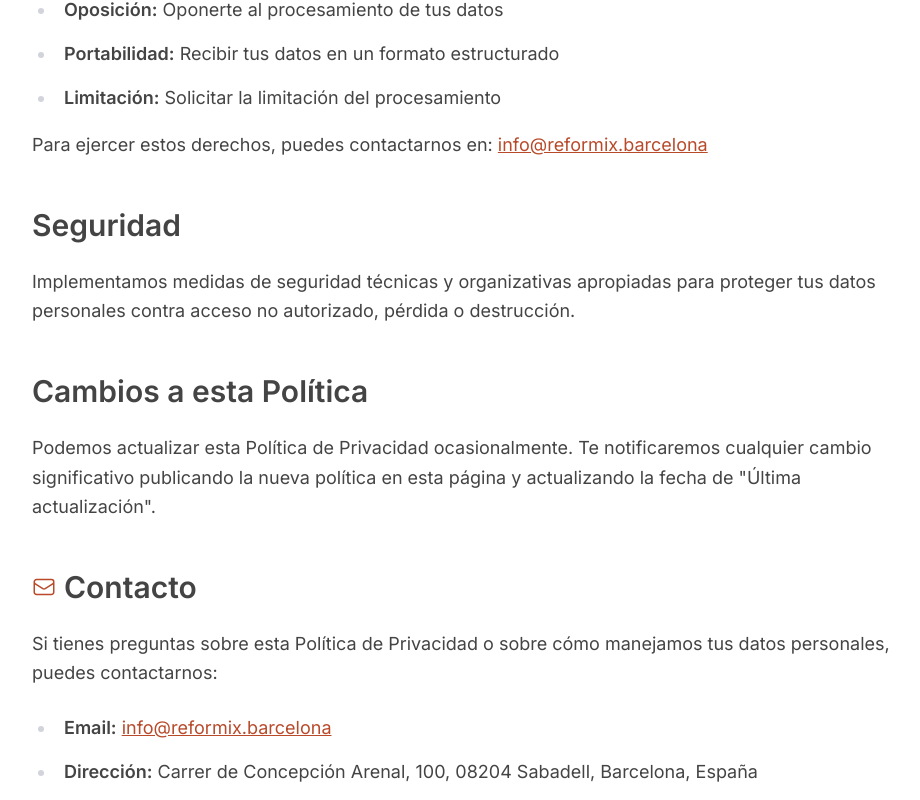
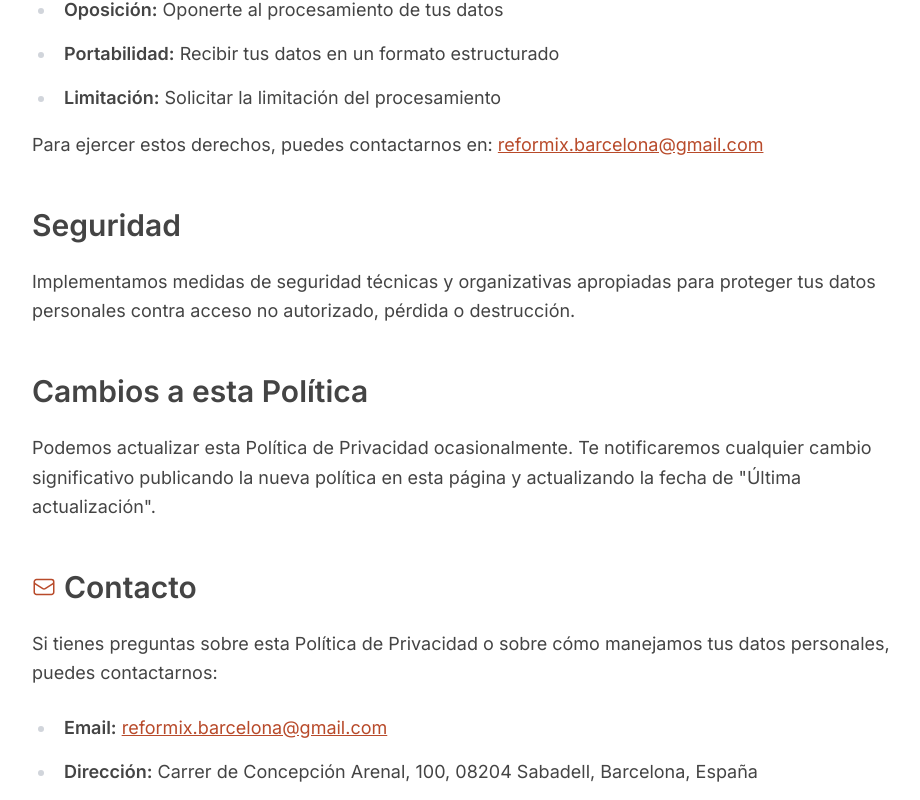
Before and after one commit to pauline-ivanova/reformix, a Next.js app: page /privacidad in a window 1280 px wide. Shown: the part 3140-3940 px from the top of the page, without its empty margins (176-1096 px from the left). Built offline with nearby package versions, Linux system fonts and the light colour scheme; no server answers.

Commit message:
Replace corporate email info@reformix.barcelona with reformix.barcelona@gmail.com
Co-authored-by: Cursor <cursoragent@cursor.com>

```diff
--- a/app/api/contact/route.ts
+++ b/app/api/contact/route.ts
@@ -203,8 +203,8 @@ export async function POST(request: NextRequest) {
       </div>
     `;
 
-    // Send email to both addresses
-    const recipients = ['info@reformix.barcelona', 'reformix.barcelona@gmail.com'];
+    // Send email to admin
+    const recipients = ['reformix.barcelona@gmail.com'];
 
     // Only send email if Resend is configured
     if (resend) {
--- a/app/aviso-legal/page.tsx
+++ b/app/aviso-legal/page.tsx
@@ -53,7 +53,7 @@ export default function LegalNoticePage() {
             <li><strong>Marca comercial:</strong> Reformix Barcelona</li>
             <li><strong>Actividad:</strong> Reformas y rehabilitación</li>
             <li><strong>Domicilio:</strong> Carrer de Concepción Arenal, 100, 08204 Sabadell, Barcelona, España</li>
-            <li><strong>Email:</strong> <a href="mailto:info@reformix.barcelona" className="text-brand-accent hover:underline">info@reformix.barcelona</a></li>
+            <li><strong>Email:</strong> <a href="mailto:reformix.barcelona@gmail.com" className="text-brand-accent hover:underline">reformix.barcelona@gmail.com</a></li>
             <li><strong>Sitio web:</strong> <a href={baseUrl} className="text-brand-accent hover:underline">{baseUrl}</a></li>
           </ul>
         </section>
--- a/app/components/common/JsonLd.tsx
+++ b/app/components/common/JsonLd.tsx
@@ -170,7 +170,7 @@ export function generateLocalBusinessSchema({
     url,
     description,
     telephone: telephone || '+34 642 029 572',
-    email: email || 'info@reformix.barcelona',
+    email: email || 'reformix.barcelona@gmail.com',
     priceRange: priceRange || '€€',
     logo: logoUrl,
     image: imageUrl,
@@ -223,7 +223,7 @@ export function generateLocalBusinessSchema({
       '@type': 'ContactPoint',
       telephone: telephone || '+34 642 029 572',
       contactType: 'Customer Service',
-      email: email || 'info@reformix.barcelona',
+      email: email || 'reformix.barcelona@gmail.com',
       areaServed: 'ES',
       availableLanguage: ['Spanish', 'Catalan'],
     },
--- a/app/components/layout/Footer.tsx
+++ b/app/components/layout/Footer.tsx
@@ -66,6 +66,7 @@ const navigation = {
       { name: 'Albañilería', href: '/albanileria' },
       { name: 'Calefacción y Climatización', href: '/calefaccion-climatizacion' },
       { name: 'Impermeabilizaciones', href: '/impermeabilizaciones' },
+      { name: 'Montaje de Muebles y Cocinas', href: '/montaje-muebles-cocinas' },
     ],
   },
   reformasComerciales: {
@@ -333,11 +334,11 @@ export default function Footer() {
                 </li>
                 <li>
                   <a
-                    href="mailto:info@reformix.barcelona"
+                    href="mailto:reformix.barcelona@gmail.com"
                     className="flex items-start gap-3 text-sm leading-6 text-gray-300 hover:text-white transition-colors duration-200 group"
                   >
                     <EnvelopeIcon className="h-5 w-5 flex-shrink-0 mt-0.5 text-white group-hover:scale-110 transition-transform" />
-                    <span className="break-all">info@reformix.barcelona</span>
+                    <span className="break-all">reformix.barcelona@gmail.com</span>
                   </a>
                 </li>
               </ul>
--- a/app/contacto/page.tsx
+++ b/app/contacto/page.tsx
@@ -61,8 +61,8 @@ export default function ContactPage() {
                   <EnvelopeIcon className="w-6 h-6 text-brand-accent flex-shrink-0 mt-1" />
                   <div>
                     <h3 className="font-semibold text-brand-text-heading mb-1">Email</h3>
-                    <a href="mailto:info@reformix.barcelona" className="text-brand-text-body hover:text-brand-accent">
-                      info@reformix.barcelona
+                    <a href="mailto:reformix.barcelona@gmail.com" className="text-brand-text-body hover:text-brand-accent">
+                      reformix.barcelona@gmail.com
                     </a>
                   </div>
                 </div>
--- a/app/cookies/page.tsx
+++ b/app/cookies/page.tsx
@@ -117,7 +117,7 @@ export default function CookiesPolicyPage() {
           </p>
           <p>
             Puedes retirar tu consentimiento en cualquier momento eliminando las cookies de tu navegador o
-            contactándonos a través de <a href="mailto:info@reformix.barcelona" className="text-brand-accent hover:underline">info@reformix.barcelona</a>.
+            contactándonos a través de <a href="mailto:reformix.barcelona@gmail.com" className="text-brand-accent hover:underline">reformix.barcelona@gmail.com</a>.
           </p>
         </section>
 
@@ -134,8 +134,8 @@ export default function CookiesPolicyPage() {
           <h2 className="text-2xl font-semibold mb-4 text-brand-text-heading">Contacto</h2>
           <p>
             Si tienes preguntas sobre nuestra Política de Cookies, puedes contactarnos en:{' '}
-            <a href="mailto:info@reformix.barcelona" className="text-brand-accent hover:underline">
-              info@reformix.barcelona
+            <a href="mailto:reformix.barcelona@gmail.com" className="text-brand-accent hover:underline">
+              reformix.barcelona@gmail.com
             </a>
           </p>
         </section>
--- a/app/layout.tsx
+++ b/app/layout.tsx
@@ -76,7 +76,7 @@ export default function RootLayout({
     description: 'Empresa de reformas en Barcelona y Vallès Occidental con más de 10 años de experiencia.',
     contactPoint: {
       contactType: 'Customer Service',
-      email: 'info@reformix.barcelona',
+      email: 'reformix.barcelona@gmail.com',
     },
     slogan: 'Reformas con confianza, resultados con garantía',
     knowsAbout: [
@@ -117,7 +117,7 @@ export default function RootLayout({
     url: baseUrl,
     description: 'Empresa de reformas en Barcelona y Vallès Occidental con más de 10 años de experiencia.',
     telephone: '+34 642 029 572',
-    email: 'info@reformix.barcelona',
+    email: 'reformix.barcelona@gmail.com',
     priceRange: '€€',
     logo: '/reformix-logo.svg',
     image: '/images/hero-bg.webp',
--- a/app/privacidad/page.tsx
+++ b/app/privacidad/page.tsx
@@ -111,7 +111,7 @@ export default function PrivacyPolicyPage() {
             <li><strong>Forma jurídica:</strong> Autónoma (Empresario Individual)</li>
             <li><strong>Marca comercial:</strong> Reformix Barcelona</li>
             <li><strong>Dirección:</strong> Carrer de Concepción Arenal, 100, 08204 Sabadell, Barcelona, España</li>
-            <li><strong>Email de contacto:</strong> <a href="mailto:info@reformix.barcelona" className="text-brand-accent hover:underline">info@reformix.barcelona</a></li>
+            <li><strong>Email de contacto:</strong> <a href="mailto:reformix.barcelona@gmail.com" className="text-brand-accent hover:underline">reformix.barcelona@gmail.com</a></li>
           </ul>
           <p className="mt-4">
             Para cualquier consulta relacionada con el tratamiento de tus datos personales, puedes contactarnos en la dirección de correo electrónico indicada.
@@ -157,8 +157,8 @@ export default function PrivacyPolicyPage() {
           </ul>
           <p className="mt-4">
             Para ejercer estos derechos, puedes contactarnos en:{' '}
-            <a href="mailto:info@reformix.barcelona" className="text-brand-accent hover:underline">
-              info@reformix.barcelona
+            <a href="mailto:reformix.barcelona@gmail.com" className="text-brand-accent hover:underline">
+              reformix.barcelona@gmail.com
             </a>
           </p>
         </section>
@@ -189,7 +189,7 @@ export default function PrivacyPolicyPage() {
             puedes contactarnos:
           </p>
           <ul>
-            <li><strong>Email:</strong> <a href="mailto:info@reformix.barcelona" className="text-brand-accent hover:underline">info@reformix.barcelona</a></li>
+            <li><strong>Email:</strong> <a href="mailto:reformix.barcelona@gmail.com" className="text-brand-accent hover:underline">reformix.barcelona@gmail.com</a></li>
             <li><strong>Dirección:</strong> Carrer de Concepción Arenal, 100, 08204 Sabadell, Barcelona, España</li>
             <li><strong>Titular:</strong> Irina Smirniakova (NIE: Y6639851H)</li>
           </ul>
```
